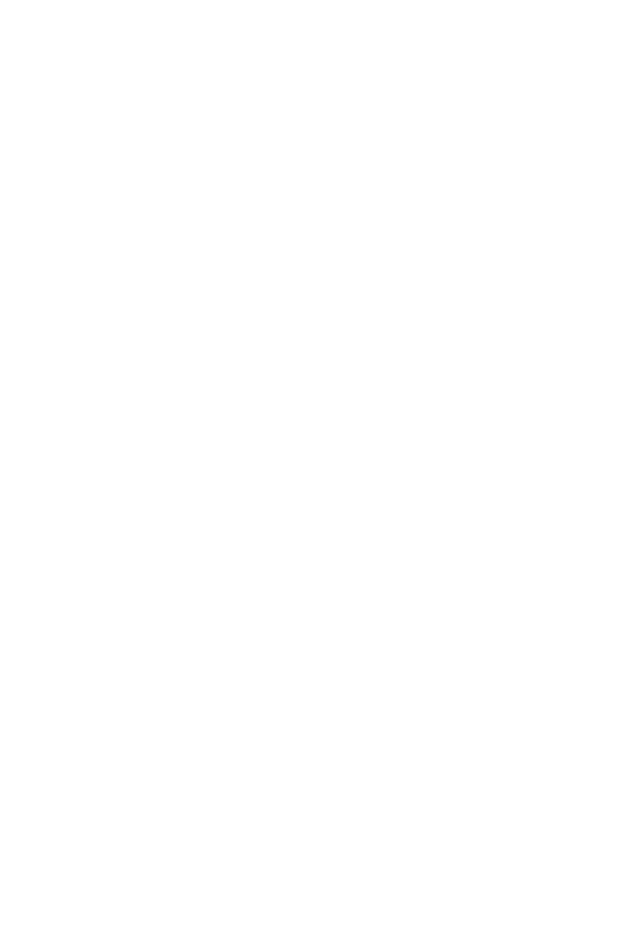
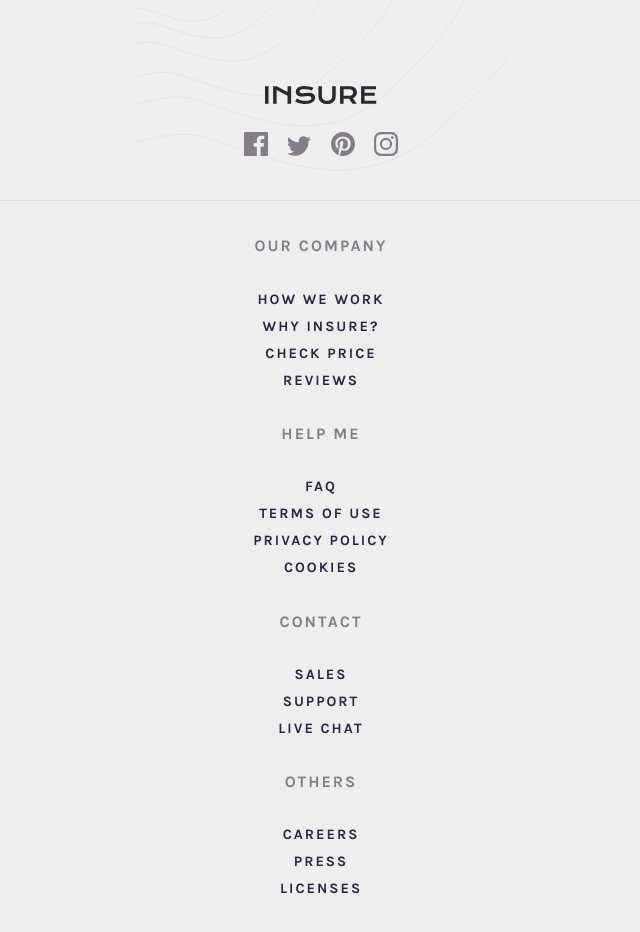
Before and after one commit to OscarAnillo/insure_landing_page, a React (Create React App) app: page / in a window 1280 px wide. Shown: the part 2420-3352 px from the top of the page, without its empty margins (319-959 px from the left). Before the commit the page ends 2418 px from the top, so only its background shows below. Built offline with nearby package versions, Linux system fonts and the light colour scheme.

Commit message:
add footer component

```diff
--- a/src/App.css
+++ b/src/App.css
@@ -149,3 +149,37 @@
   right: 0px;
   width: 100%;
 }
+
+/* FooterComponent */
+.footer {
+  background-image: url("/public/images/bg-pattern-footer-mobile.svg");
+  background-position: top;
+  background-repeat: no-repeat;
+  padding: 5.5em 0;
+  background-color: #eee;
+}
+.footer-section > div {
+  padding-bottom: 1.5em;
+}
+.socials img {
+  margin: 0 .6em;
+}
+.sources {
+  border-top: 1px solid rgb(217, 217, 217);
+  font-family: 'Karla', sans-serif;
+  font-weight: 700;
+  width: 90%;
+  margin: 1em auto 0 auto;
+  text-transform: uppercase;
+  letter-spacing: 2px;
+}
+.sources p {
+  color: hsl(256, 26%, 20%);
+  font-size: .9rem;
+  margin: .7em 0;
+}
+.sources .main-item {
+  color: hsl(273, 4%, 51%);
+  font-size: 1rem;
+  padding: 1.5em 0;
+}
--- a/src/App.js
+++ b/src/App.js
@@ -1,9 +1,10 @@
   import NavComponent from './Components/nav-component';
+  import HeroComponent from './Components/hero-component';
+  import ProductComponent from './Components/products-component';
+  import HowWeWorkComponent from './Components/how-we-work-component';
+  import FooterComponent from './Components/footer-component';
 
 import './App.css';
-import HeroComponent from './Components/hero-component';
-import ProductComponent from './Components/products-component';
-import HowWeWorkComponent from './Components/how-we-work-component';
 
 function App() {
   return (
@@ -12,6 +13,7 @@
       <HeroComponent />
       <ProductComponent />
       <HowWeWorkComponent />
+      <FooterComponent />
     </div>
   );
 }
--- /dev/null
+++ b/src/Components/footer-component.js
@@ -0,0 +1,45 @@
+export default function FooterComponent(){
+    return (
+        <footer className="footer">
+            <section className="footer-section">
+                <div>
+                    <img src="images/logo.svg" alt="" className="footer-logo" />
+                </div>
+                <div className="socials">
+                    <img src="images/icon-facebook.svg" alt="" />
+                    <img src="images/icon-twitter.svg" alt="" />
+                    <img src="images/icon-pinterest.svg" alt="" />
+                    <img src="images/icon-instagram.svg" alt="" />
+                </div>
+            </section>
+            <section className="sources">
+                <div>
+                    <p className="main-item">Our Company</p>
+                    <p>How we work</p>
+                    <p>Why Insure?</p>
+                    <p>Check Price</p>
+                    <p>Reviews</p>
+                </div>
+                <div>
+                    <p className="main-item">Help Me</p>
+                    <p>Faq</p>
+                    <p>Terms of use</p>
+                    <p>Privacy Policy</p>
+                    <p>Cookies</p>
+                </div>
+                <div>
+                    <p className="main-item">Contact</p>
+                    <p>Sales</p>
+                    <p>Support</p>
+                    <p>Live Chat</p>
+                </div>
+                <div>
+                    <p className="main-item">Others</p>
+                    <p>Careers</p>
+                    <p>Press</p>
+                    <p>Licenses</p>
+                </div>
+            </section>
+        </footer>
+    )
+}
```
